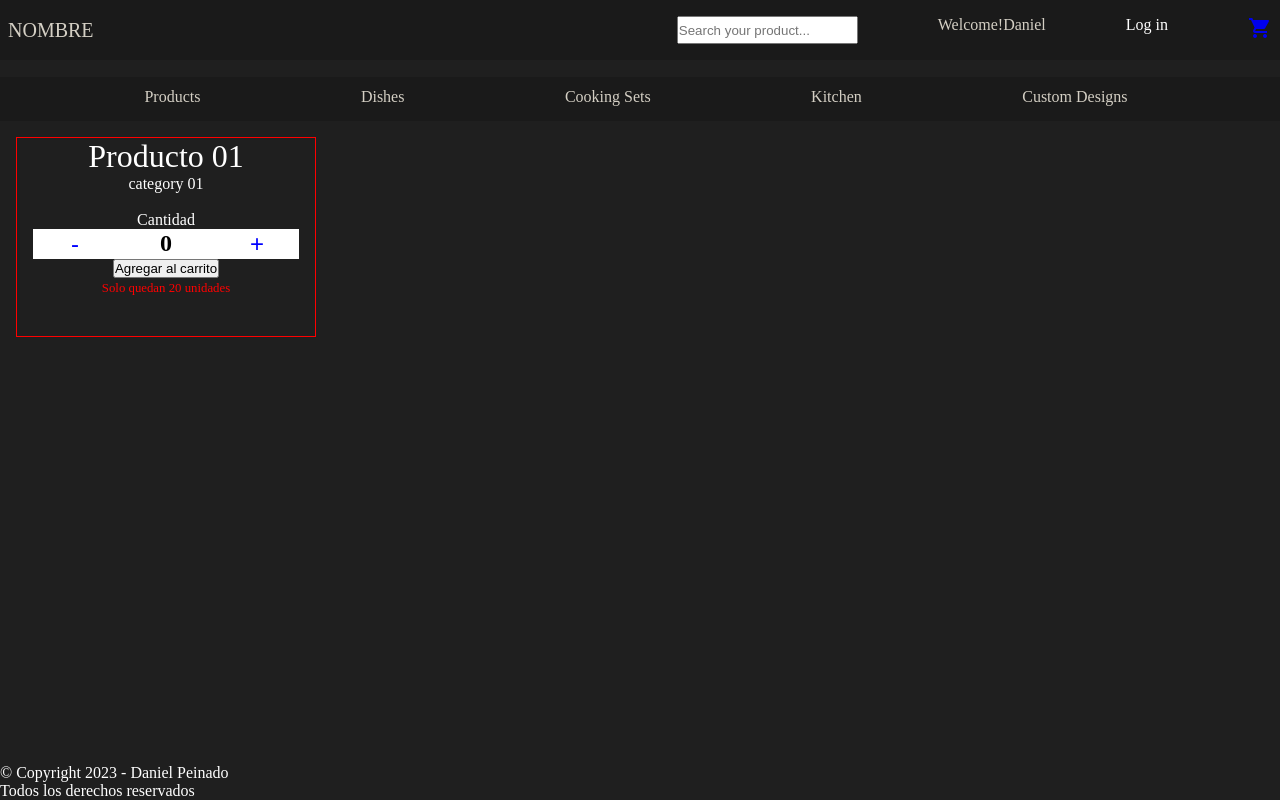
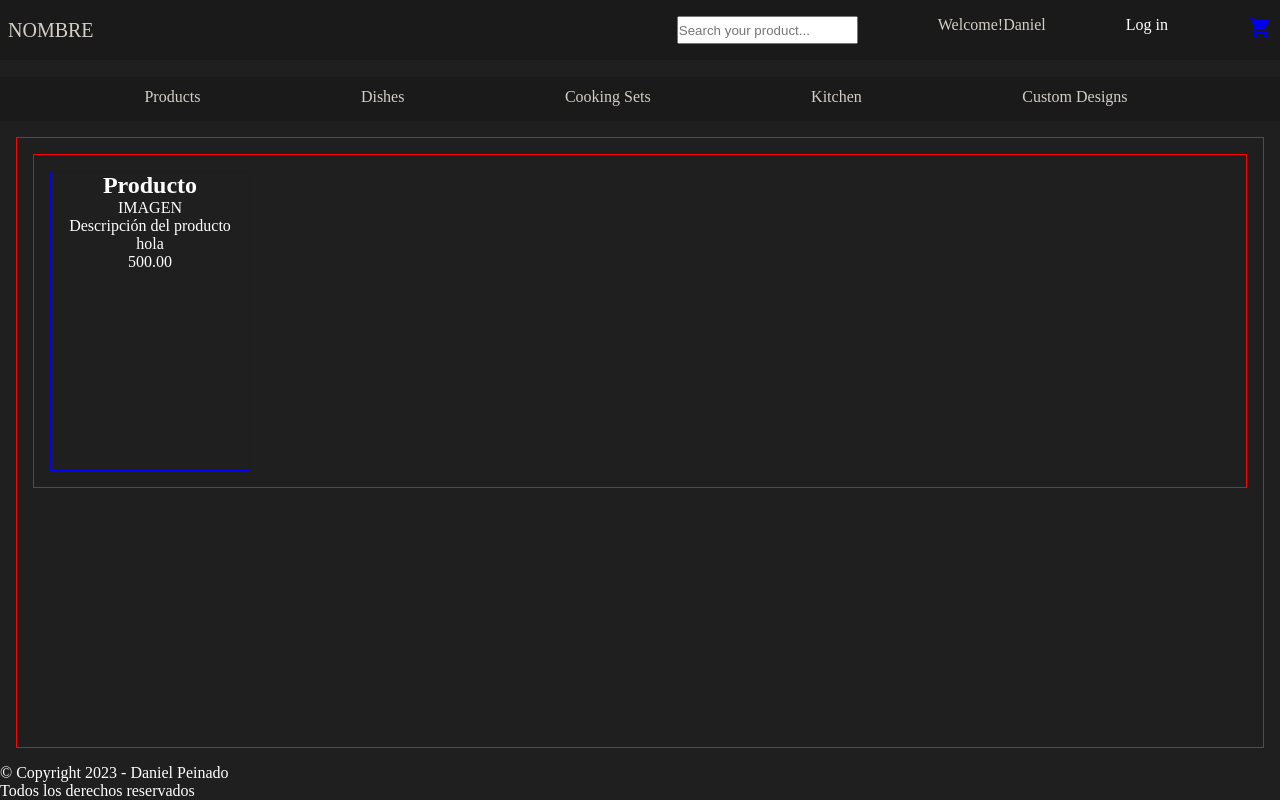
Before and after one commit to DanielPeinadoB/reactjs-ecommerce, a React (Create React App) app: page /category/1 in a window 1280 px wide. Built offline with nearby package versions, Linux system fonts and the light colour scheme.

Commit message:
bosquejo de distribucion

```diff
--- /dev/null
+++ b/src/components/Item.js
@@ -0,0 +1,26 @@
+import React from 'react'
+
+const Item = ({uid, title, price, pictureUrl}) => {
+  return (
+    <div className='item-card'>
+        <div>
+            <h2 className='item-name'>{title}</h2>
+        </div>
+        <div>
+            <img src="/" alt="" />
+            <span>{pictureUrl}</span>
+        </div>
+        <div>
+            <span>Descripción del producto</span>
+        </div>
+        <div>
+            <span className='item-uid'>{uid}</span>
+        </div>
+        <div>
+            <span className='item-price'>{price}</span>
+        </div>
+    </div>
+  )
+}
+
+export default Item
--- /dev/null
+++ b/src/components/ItemList.js
@@ -0,0 +1,15 @@
+import React from 'react'
+import Item from './Item'
+
+// IL - Area 2 - Contiene Item
+// Es el area donde se colocaran las cards de los productos
+
+const ItemList = () => {
+  return (
+    <div className='item-list'>
+        <Item uid="hola" title="Producto" price="500.00" pictureUrl="IMAGEN" />
+    </div>
+  )
+}
+
+export default ItemList
--- a/src/components/ItemListContainer.js
+++ b/src/components/ItemListContainer.js
@@ -1,13 +1,16 @@
 import React from 'react'
+import ItemList from './ItemList'
 
-const ItemListContainer = ({product, category}) => {
+// ILC - Area 1 - contiene ItemList
+// Es el area donde se encuentran el box de cards
+
+const ItemListContainer = () => {
 
     //const {username, password} = props
 
   return (
-    <div className='container-top'>
-        <span className='p-text'>{product}</span>
-        <span className='c-text'>{category}</span>
+    <div className='padding'>
+        <ItemList/>
     </div>
   )
 }
--- a/src/components/Main.js
+++ b/src/components/Main.js
@@ -1,16 +1,12 @@
 import React from 'react'
 import ItemListContainer from './ItemListContainer'
-import ItemCount from './ItemCount'
+//import ItemCount from './ItemCount'
 
 const Main = () => {
   return (
     <main className='main'>
-      <div className='container-small'>
-        <ItemListContainer product="Producto 01" category="category 01"/>
-        <nav>
-          <img src="/" alt="" />
-        </nav>
-        <ItemCount/>
+      <div className='item-list-container'>
+        <ItemListContainer/>
       </div>
     </main>
   )
--- a/src/styles.css
+++ b/src/styles.css
@@ -113,24 +113,37 @@ body {
                 text-transform: capitalize;
                 text-decoration: none;}
 
-/* contador */
+/* ILC */
 
-.container-small {
+.padding {
+    padding: 1rem;
+}
+
+.item-list-container {
     display: flex;
     flex-direction: column;
-    width: 300px;
-    height: 200px;
+    width: 100%;
+    height: 100%;
     border: 1px solid red;
     text-align: center;
 }
 
-.container-top {
+.item-list {
+    border: 1px solid red;
+    text-align: center;
+    padding: 1rem;
+}
+
+.item-card {
     display: flex;
-    flex-direction: column;}
-    .container-top .p-text {
-        font-size: 2rem;}
-    .container-top .c-text {
-        font-size: 1rem;}
+    flex-direction: column;
+    width: 200px;
+    height: 300px;
+    border: 1px solid blue;
+    text-align: center;
+}
+
+/* COUNTER AREA*/
 
 .counter-area {
     position: relative;
```
